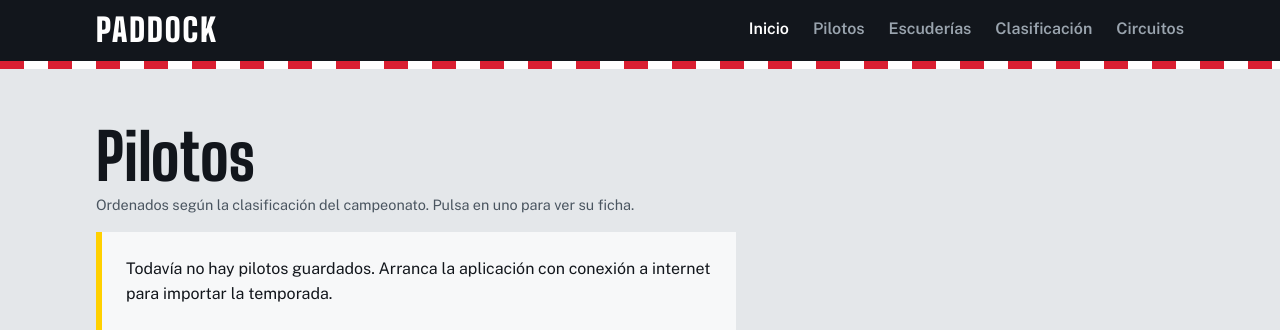
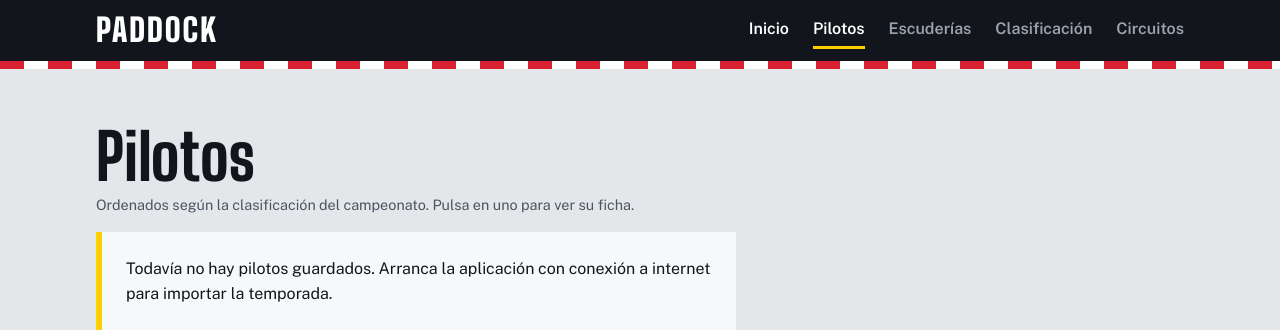
Before and after one commit to DiegoRivera14/paddock-f1, a Spring Boot app: page /pilotos in a window 1280 px wide. Shown: the top 330 px of the page. Run offline with Spring Boot 4, Linux system fonts and the light colour scheme; data that the repository does not hold is empty; some of the project's set-up classes (security, data sources, template engines, error pages and the like) are left out, and stand-ins take their place.

Commit message:
feat: activa el enlace de Pilotos en el menú

```diff
--- a/src/main/resources/templates/fragmentos.html
+++ b/src/main/resources/templates/fragmentos.html
@@ -10,7 +10,8 @@
             <a class="menu__enlace" th:classappend="${activa == 'inicio'} ? 'menu__enlace--activo'"
                th:href="@{/}" href="/">Inicio</a>
             <!-- Estas secciones se activarán cuando existan sus páginas -->
-            <span class="menu__enlace menu__enlace--pronto" title="Próximamente">Pilotos</span>
+            <a class="menu__enlace" th:classappend="${activa == 'pilotos'} ? 'menu__enlace--activo'"
+               th:href="@{/pilotos}" href="/pilotos">Pilotos</a>
             <span class="menu__enlace menu__enlace--pronto" title="Próximamente">Escuderías</span>
             <span class="menu__enlace menu__enlace--pronto" title="Próximamente">Clasificación</span>
             <span class="menu__enlace menu__enlace--pronto" title="Próximamente">Circuitos</span>
```
